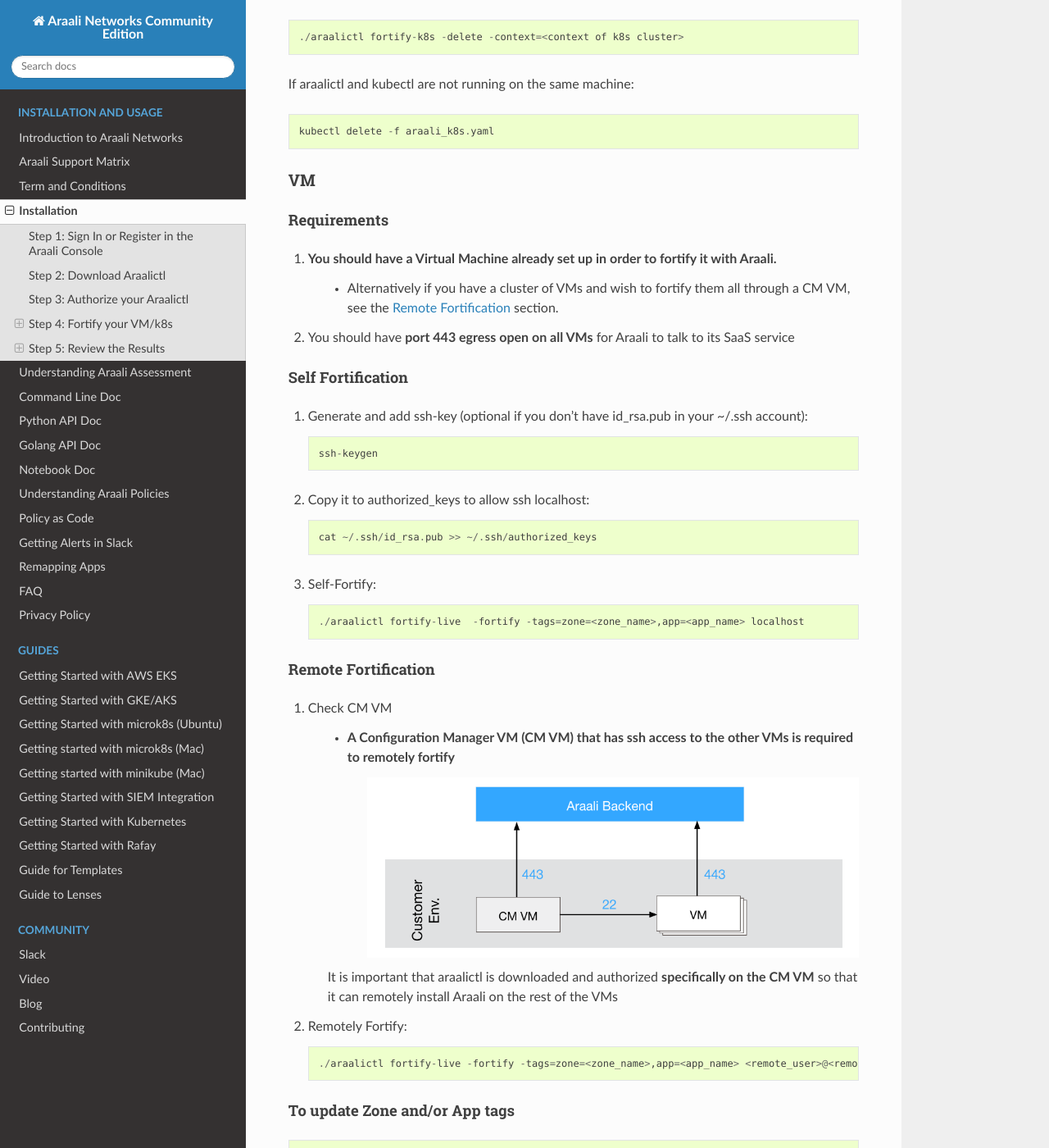
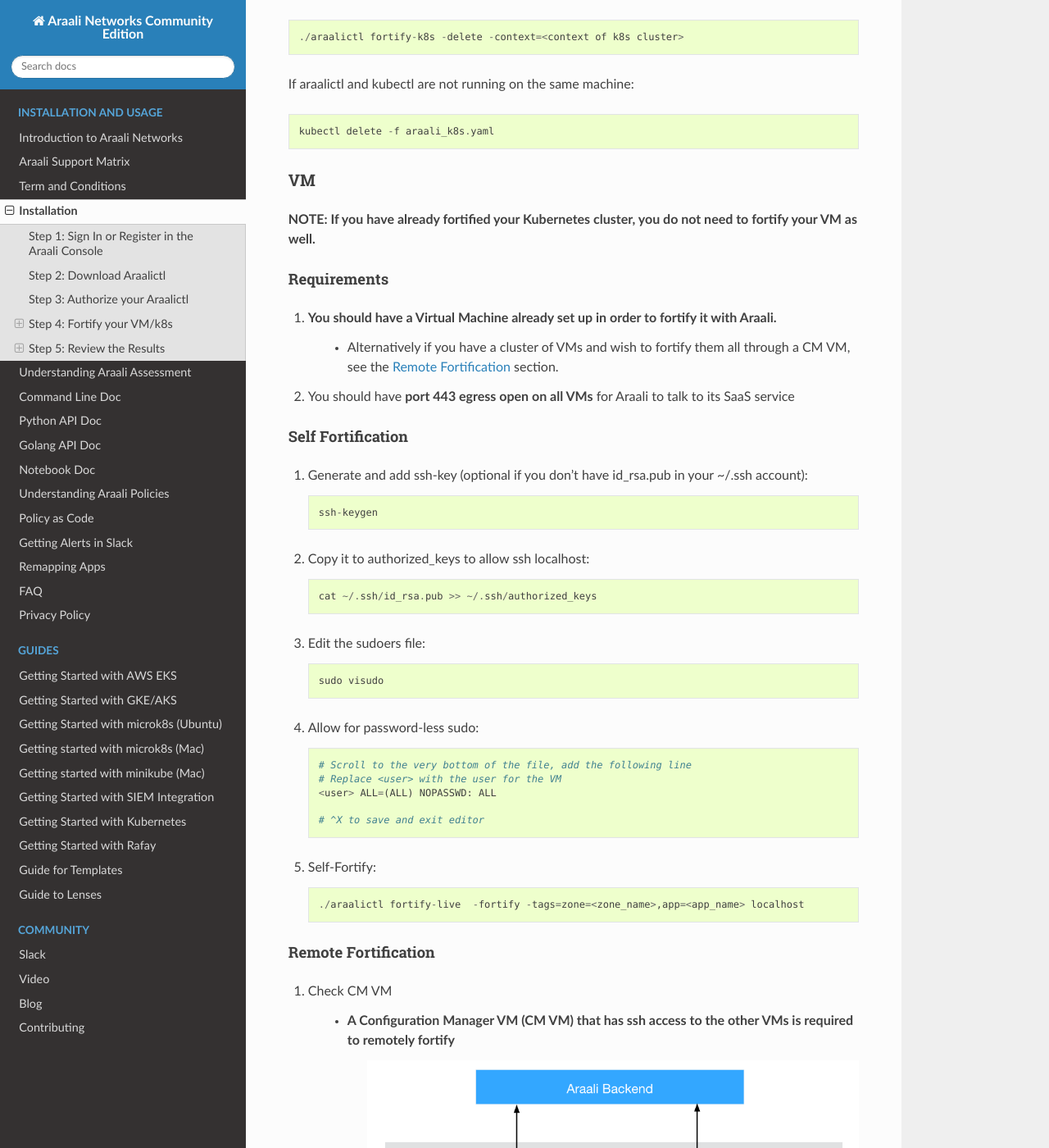
Before and after one commit to araalinetworks/api, a Sphinx documentation site: the page built from doc/source/gettingstarted.rst, in a window 1280 px wide and 1400 px high, scrolled down 5593 px. Shown: the whole window at 82% size. Built offline with Sphinx 7.4.7 and the Read the Docs theme 2.0.0, drawn with Linux system fonts in a browser that asks for light colours.

Commit message:
gettingstarted - sudo visudo command added

```diff
--- a/doc/source/gettingstarted.rst
+++ b/doc/source/gettingstarted.rst
@@ -150,6 +150,8 @@
 VM
 --
 
+**NOTE: If you have already fortified your Kubernetes cluster, you do not need to fortify your VM as well.**
+
 Requirements
 ^^^^^^^^^^^^
 
@@ -169,7 +171,19 @@
 
     cat ~/.ssh/id_rsa.pub >> ~/.ssh/authorized_keys
 
-3. Self-Fortify::
+3. Edit the sudoers file::
+
+    sudo visudo
+
+4. Allow for password-less sudo::
+
+    # Scroll to the very bottom of the file, add the following line
+    # Replace <user> with the user for the VM
+    <user> ALL=(ALL) NOPASSWD: ALL
+
+    # ^X to save and exit editor
+
+5. Self-Fortify::
 
     ./araalictl fortify-live  -fortify -tags=zone=<zone_name>,app=<app_name> localhost
 
```
